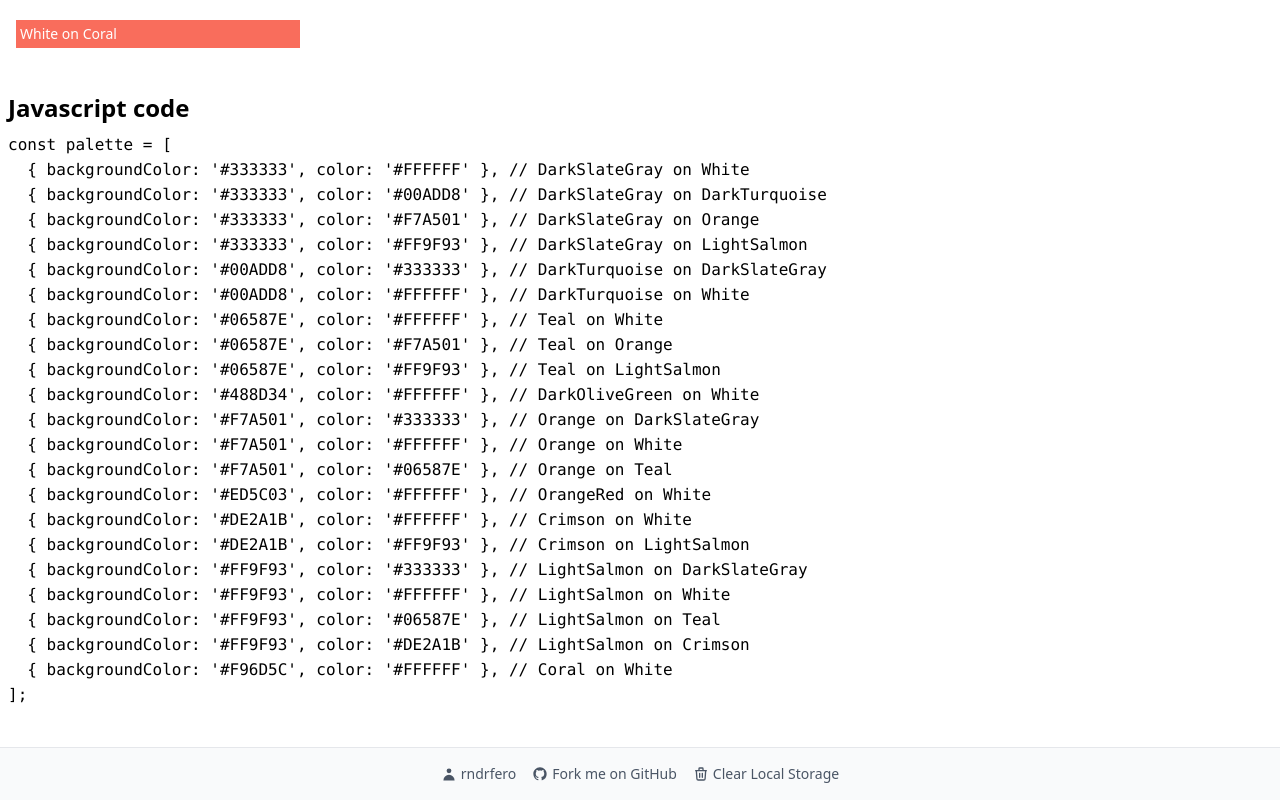
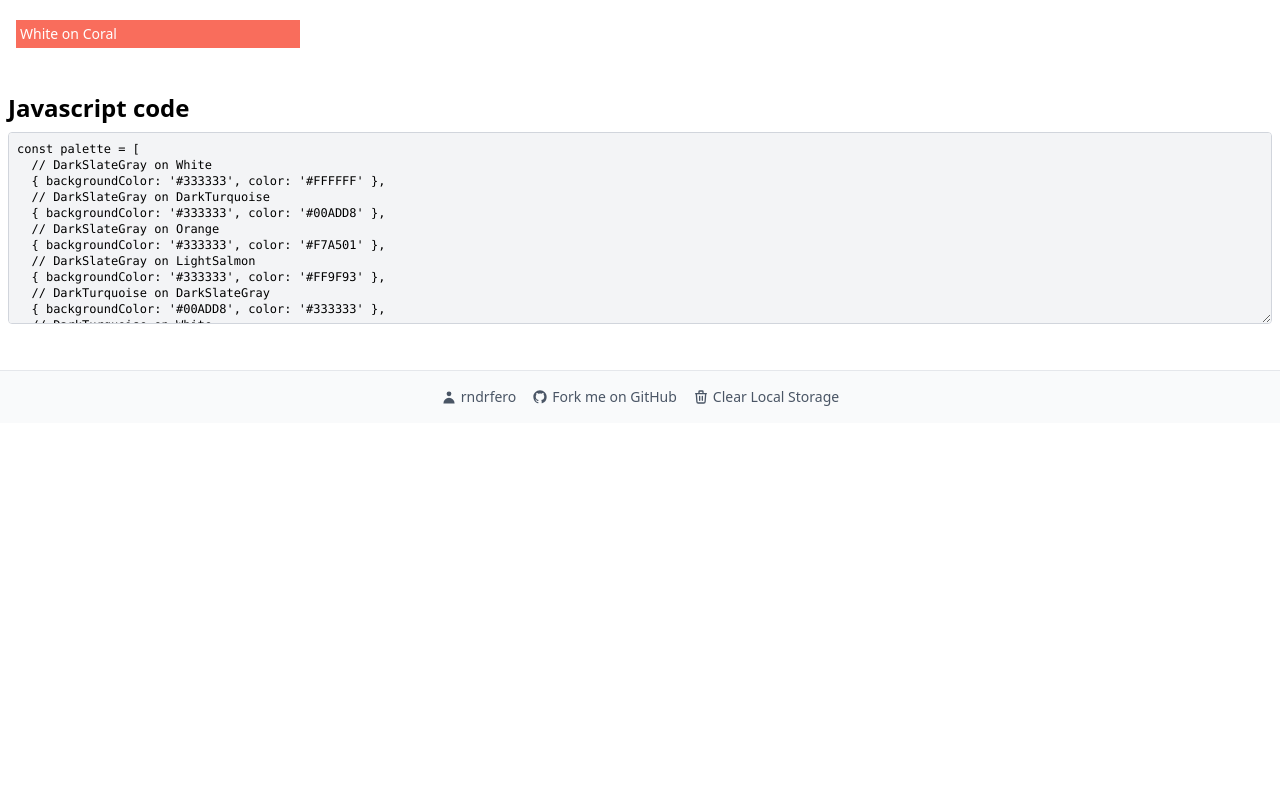
Before and after one commit to rndrfero/rndrfero-palette-generator, a Nuxt app: page / in a window 1280 px wide. Shown: the part 910-1710 px from the top of the page. After the commit the page ends 1333 px from the top, so only its background shows below. Built offline with nearby package versions, Linux system fonts and the light colour scheme.

Commit message:
visual tuning

```diff
--- a/components/AppFooter.vue
+++ b/components/AppFooter.vue
@@ -1,7 +1,7 @@
 <template>
   <footer class="w-full py-4 mt-auto border-t border-gray-200 bg-gray-50">
     <div class="max-w-7xl mx-auto px-4">
-      <div class="flex justify-center items-center space-x-4">
+      <div class="flex flex-col sm:flex-row justify-center items-center gap-4">
         <p class="text-sm text-gray-600 flex items-center">
           <UserIcon class="mr-1" />
           rndrfero
--- a/pages/index.vue
+++ b/pages/index.vue
@@ -102,7 +102,11 @@
 
     <div class="my-8">
       <div class="font-bold mb-2 text-2xl">Javascript code</div>
-      <code class="whitespace-pre">{{ code }}</code>
+      <textarea
+        class="w-full h-48 p-2 font-mono text-xs bg-gray-100 border border-gray-300 rounded"
+        readonly
+        v-model="code"
+      ></textarea>
     </div>
   </section>
 </template>
@@ -173,8 +177,8 @@ export default {
             return;
           }
 
-          ret += `  { backgroundColor: '${value}', color: '${inputColor.value}' },`
-          ret += ` // ${this.colorName(value)} on ${this.colorName(inputColor.value)}\n`;
+          ret += `  // ${this.colorName(value)} on ${this.colorName(inputColor.value)}\n`;
+          ret += `  { backgroundColor: '${value}', color: '${inputColor.value}' },\n`;
         });
       });
 
```
